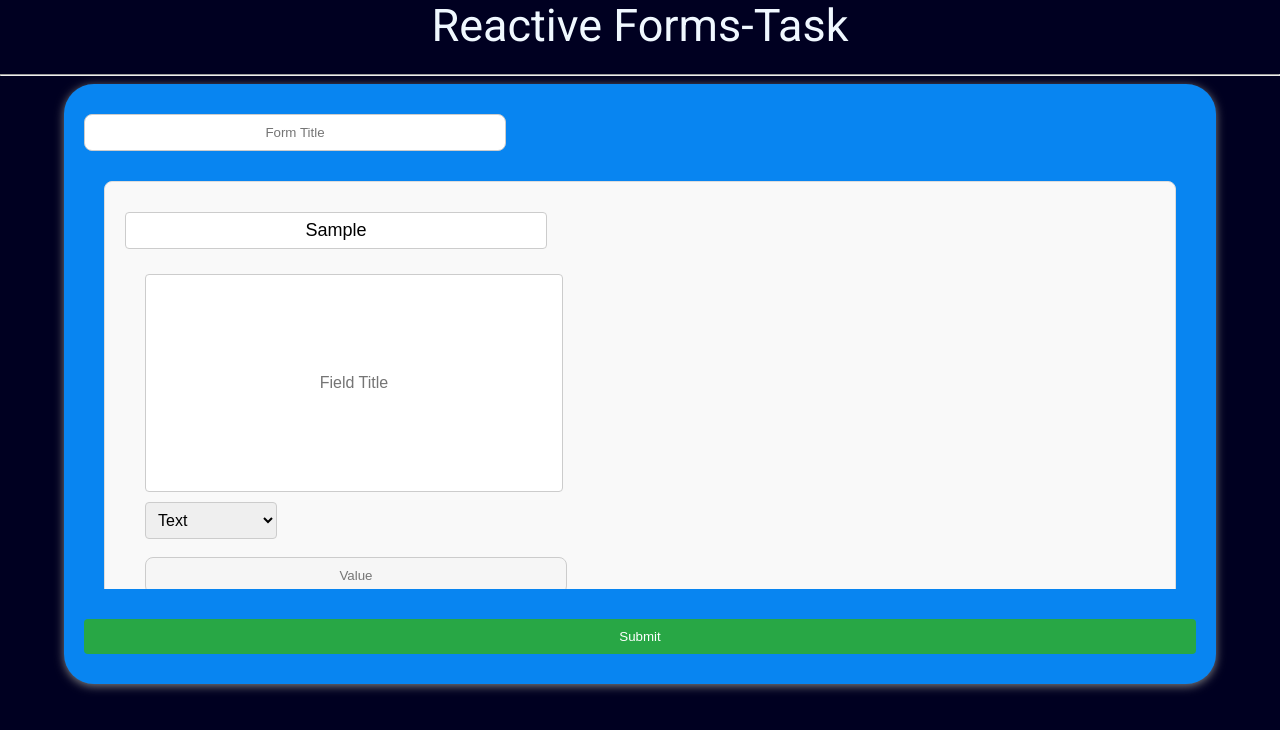
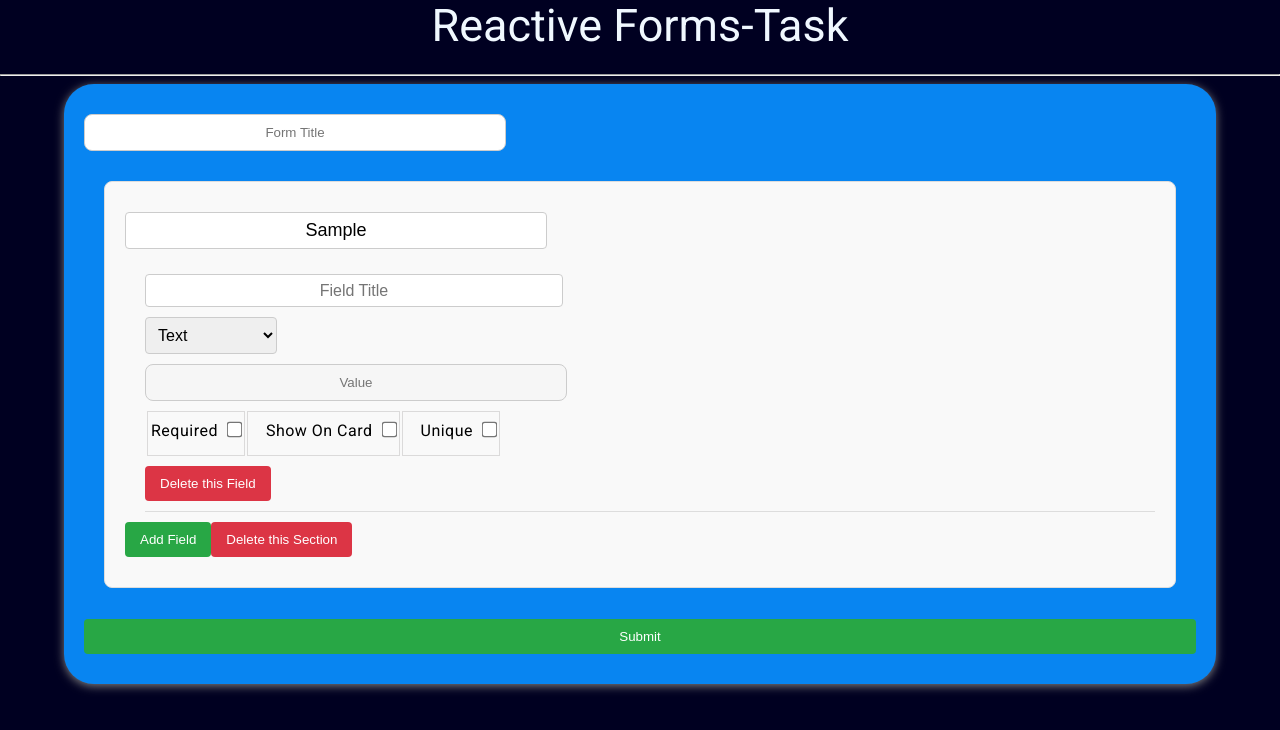
Before and after one commit to karunakar516/Inncircles-Task, an Angular app in the folder angular-reactiveforms-mongodb/: page / in a window 1280 px wide. Both pictures are taken after typing "Sample" into the empty fields and a click on the button "Add Field". Shown: the top 730 px of the page. Built offline with nearby package versions, Linux system fonts and the light colour scheme.

Commit message:
fix : UI changes

```diff
--- a/angular-reactiveforms-mongodb/src/app/user-form/user-form.component.css
+++ b/angular-reactiveforms-mongodb/src/app/user-form/user-form.component.css
@@ -39,20 +39,21 @@ form {
 
   .fields {
     padding-left: 20px;
+    flex-direction: column;
   }
 
 
   .field-container {
+    border-bottom:1px solid #ddd;
     display: flex;
     flex-direction: column;
+    overflow-y: auto;
     align-items: flex-start;
     justify-content: space-around;
-    margin-bottom: 10px;
   }
 
 
   .field-container input[formControlName="title"] {
-    flex: 1 0 200px;
     margin-right: 10px;
     padding: 8px;
     font-size: 16px;
@@ -62,7 +63,7 @@ form {
 
   .field-options {
     display: flex;
-    flex-wrap: wrap;
+    flex-direction: column;
     gap: 10px;
     flex: 2;
   }
@@ -70,7 +71,8 @@ form {
   .field-options select,
   .field-options input,
   .field-options button {
-    margin-bottom: 8px;
+    size: 3px;
+    margin-right: 10px;
     padding: 8px;
     font-size: 16px;
     border: 1px solid #ccc;
--- a/angular-reactiveforms-mongodb/src/app/user-form/user-form.component.html
+++ b/angular-reactiveforms-mongodb/src/app/user-form/user-form.component.html
@@ -50,11 +50,11 @@
             </div>
             <button type="button" (click)="addOption(i, j)">Add Option</button>
           </div>
-
-          <div style="flex-direction: row;">Required<input type="checkbox" formControlName="require"/></div>
-          <div style="flex-direction: row;">Show On Card<input type="checkbox" formControlName="showCard" /> </div>
-          <div style="flex-direction: row; ">Unique<input type="checkbox" formControlName="unique" /></div>
-
+          <div style="display: flex; padding-left: 2px;">
+          <div style="display:flex; flex-direction: row; padding-left: 3px; padding-right: 3px; border: 1px solid rgba(156, 153, 153, 0.322); margin-right: 2px;"><p style="margin-top:7px">Required</p><input style="width: fit-content" type="checkbox" formControlName="require"/></div>
+          <div style="display: flex; flex-direction: row;padding-left: 3px; padding-right: 3px; border: 1px solid rgba(156, 153, 153, 0.322); margin-right: 2px;"> <p style="margin-top:7px;margin-left: 15px;" >Show On Card</p><input type="checkbox" style="width: fit-content;" formControlName="showCard" /> </div>
+          <div style="display:flex;flex-direction:row; padding-left: 3px; padding-right: 3px; border: 1px solid rgba(156, 153, 153, 0.322);"><p style="margin-top:7px;margin-left: 15px;">Unique</p><input type="checkbox" formControlName="unique" style="width:fit-content" /></div>
+          </div>
           <button type="button" class="dlt" (click)="removeField(i, j)">
             Delete this Field
           </button>
```
